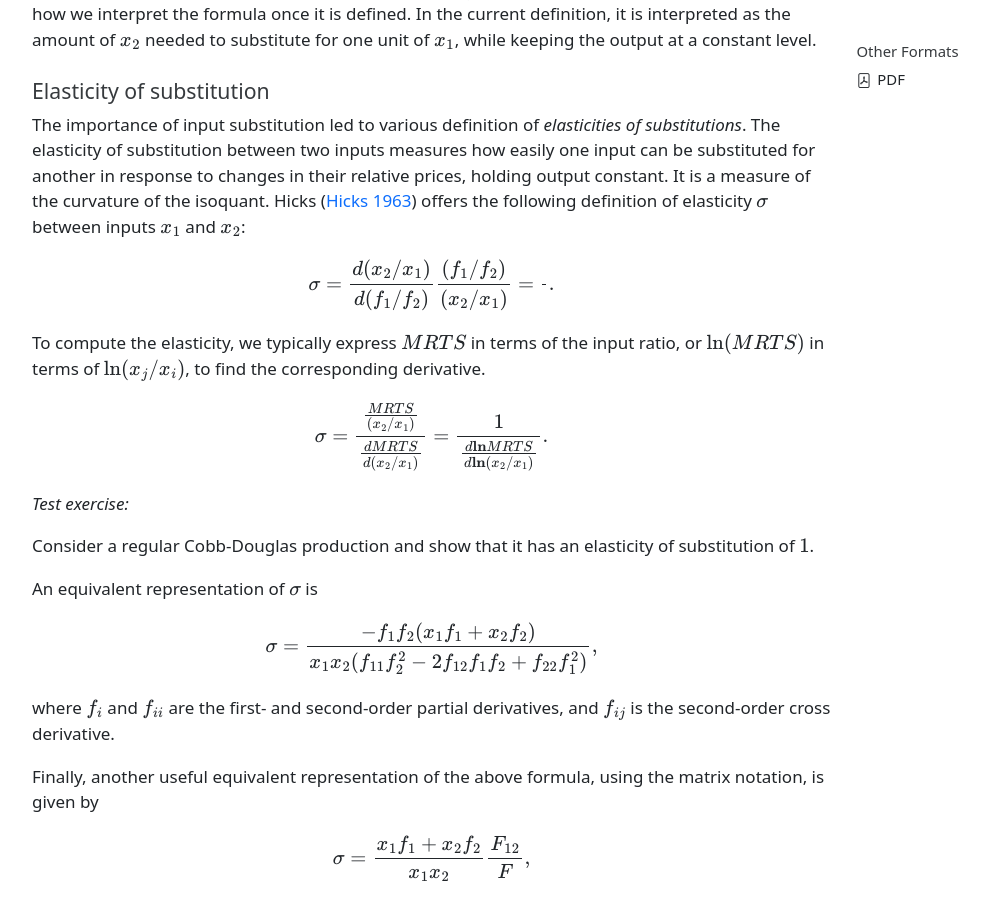
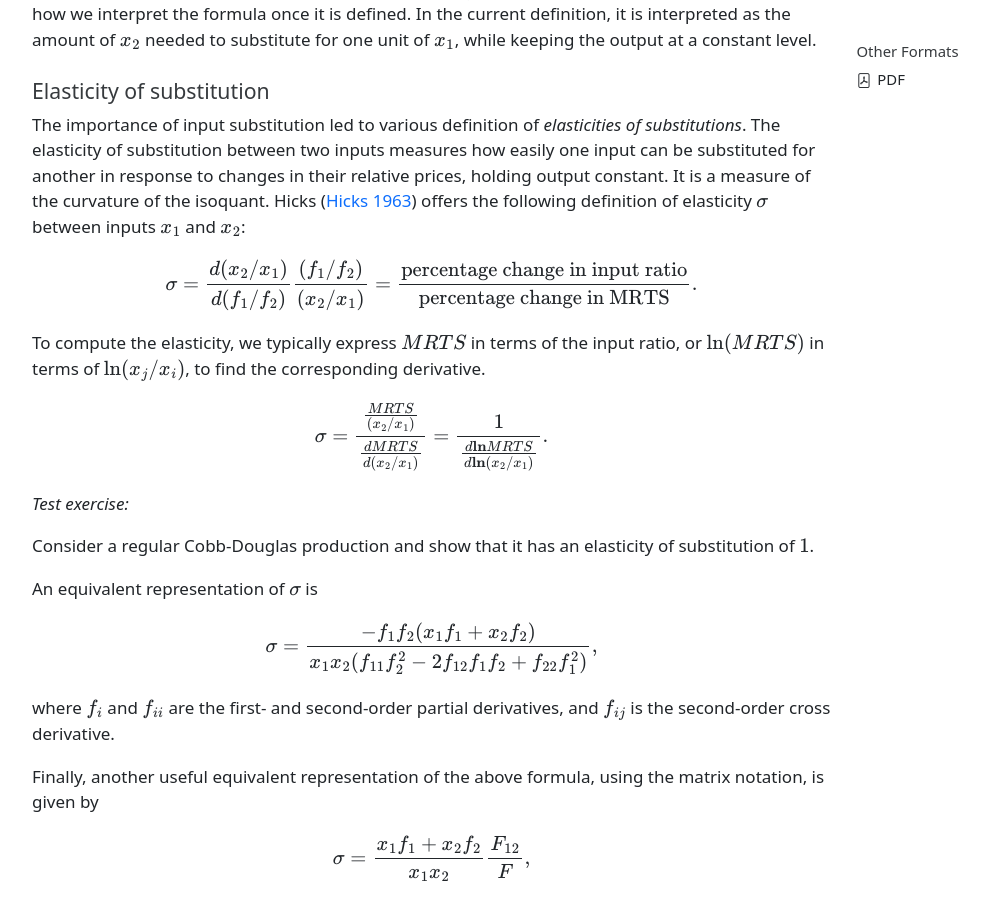
Before and after one commit to uit-sok-3011-h24/uit-sok-3011-h24.github.io, a Jekyll site: the page tapaslectures/lecture1/apa1.html, which Jekyll copies as it is, in a window 1280 px wide and 900 px high, scrolled down 18248 px. Shown: the whole window, without its empty margins (136-1125 px from the left). Built offline with Jekyll 4.4.1, drawn with Linux system fonts in a browser that asks for light colours.

Commit message:
Update apa1.html

```diff
--- a/tapaslectures/lecture1/apa1.html
+++ b/tapaslectures/lecture1/apa1.html
@@ -158,7 +158,7 @@
 <p>Efficiency and productivity are distinct technical concepts. The following diagram may help illustrate these distinctions.</p>
 <div class="quarto-figure quarto-figure-center">
 <figure class="figure">
-<p><img src="Figures/Figure1.1.png" class="img-fluid figure-img" width="389"></p>
+<p><img src="figures/figure1.1.png" class="img-fluid figure-img" width="389"></p>
 <figcaption class="figure-caption">Productivity and technical efficiency</figcaption>
 </figure>
 </div>
@@ -256,14 +256,14 @@
 <p>The function describing the boundary of this set is known as the <strong><em>production function</em></strong>. It measures the maximum possible output from a given amount of input.</p>
 <div class="quarto-figure quarto-figure-center">
 <figure class="figure">
-<p><img src="Figures/Figure1.2.png" class="img-fluid figure-img" width="389"></p>
+<p><img src="figures/figure1.2.png" class="img-fluid figure-img" width="389"></p>
 <figcaption class="figure-caption">Production set and production function</figcaption>
 </figure>
 </div>
 <p>As discussed before, a point in the interior of the production set represents a case of technically inefficient production. In the two-input case there is a convenient way to depict production relations in the form of an isoquant or indifference curve. An <strong><em>isoquant</em></strong> is the set of all possible combinations of inputs <span class="math inline">\((x_1,...,x_n)\)</span> producing a given amount of output <span class="math inline">\(y\)</span>.</p>
 <div class="quarto-figure quarto-figure-center">
 <figure class="figure">
-<p><img src="Figures/Figure1.3.png" width="576" height="250" class="figure-img"></p>
+<p><img src="figures/figure1.3.png" width="576" height="250" class="figure-img"></p>
 <figcaption class="figure-caption">Isoquants—Linear, Cobb-Douglas, and Leontief production technology</figcaption>
 </figure>
 </div>
@@ -468,7 +468,7 @@
 <p>The importance of input substitution led to various definition of <em>elasticities of substitutions</em>. The elasticity of substitution between two inputs measures how easily one input can be substituted for another in response to changes in their relative prices, holding output constant. It is a measure of the curvature of the isoquant. Hicks <span class="citation" data-cites="hicks1963theory">(<a href="#ref-hicks1963theory" role="doc-biblioref">Hicks 1963</a>)</span> offers the following definition of elasticity <span class="math inline">\(\sigma\)</span> between inputs <span class="math inline">\(x_1\)</span> and <span class="math inline">\(x_2\)</span>:</p>
 <p><span class="math display">\[
 \begin{aligned}
-\sigma= \frac{d(x_2/x_1)}{d(f_1/f_2)}\frac{(f_1/f_2)}{(x_2/x_1)}=\frac{\text{% change in input ratio}}{\text{% change in MRTS}}.
+\sigma= \frac{d(x_2/x_1)}{d(f_1/f_2)}\frac{(f_1/f_2)}{(x_2/x_1)}=\frac{\text{percentage change in input ratio}}{\text{percentage change in MRTS}}.
 \end{aligned}
 \]</span></p>
 <p>To compute the elasticity, we typically express <span class="math inline">\(MRTS\)</span> in terms of the input ratio, or <span class="math inline">\(\text{ln} (MRTS)\)</span> in terms of <span class="math inline">\(\text{ln} ({x_j}/{x_i})\)</span>, to find the corresponding derivative.</p>
```
